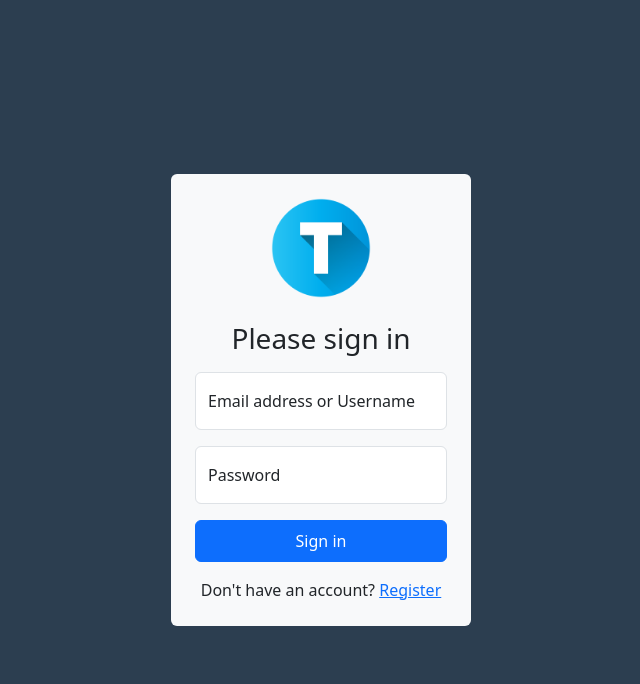
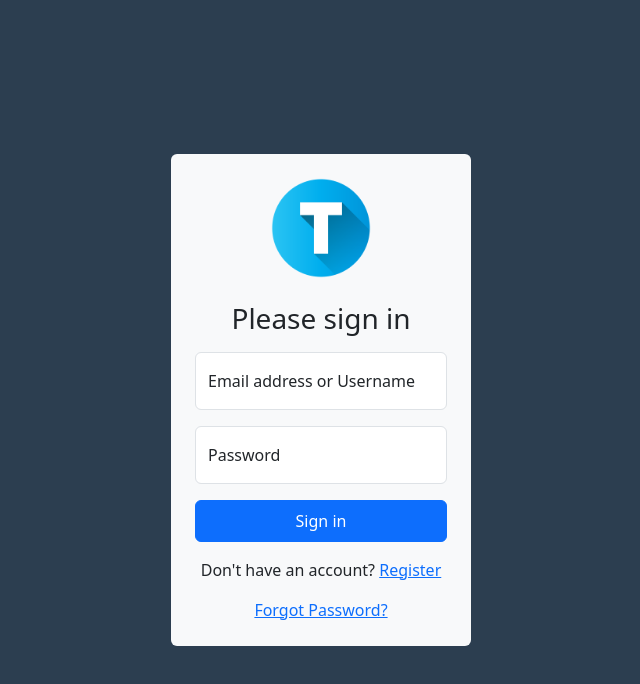
Before and after one commit to GavriloaiaMircea/TeachTrack, a React (Vite) app in the folder frontend/: page /login in a window 1280 px wide. Shown: the top 684 px of the page, without its empty margins (319-959 px from the left). Built offline with nearby package versions, Linux system fonts and the light colour scheme; no server answers.

Commit message:
Added a new link that redirects to the github repo

```diff
--- a/frontend/package.json
+++ b/frontend/package.json
@@ -12,10 +12,12 @@
   "dependencies": {
     "axios": "^1.7.7",
     "bootstrap": "^5.3.3",
+    "bootstrap-icons": "^1.11.3",
     "date-fns": "^4.1.0",
     "react": "^18.3.1",
     "react-bootstrap": "^2.10.4",
     "react-dom": "^18.3.1",
+    "react-icons": "^5.3.0",
     "react-router-dom": "^6.26.2",
     "zod": "^3.23.8",
     "zustand": "^5.0.0-rc.2"
--- a/frontend/src/components/AuthForm.jsx
+++ b/frontend/src/components/AuthForm.jsx
@@ -18,6 +18,12 @@ function AuthForm({
   const [serverError, setServerError] = useState("");
   const navigate = useNavigate();
   const setUser = useUserStore((state) => state.setUser);
+  let type;
+  if (title === "Please sign in") {
+    type = "login";
+  } else {
+    type = "register";
+  }
 
   const handleChange = (e) => {
     const { id, value } = e.target;
@@ -95,6 +101,11 @@ function AuthForm({
             {linkPath === "/login" ? "Login" : "Register"}
           </Link>
         </p>
+        {type === "login" && (
+          <p className="mt-3 mb-0">
+            <Link to="/forgot-password">Forgot Password?</Link>
+          </p>
+        )}
       </form>
     </div>
   );
--- a/frontend/src/components/NavBar.jsx
+++ b/frontend/src/components/NavBar.jsx
@@ -9,6 +9,7 @@ import {
   Container,
   Nav,
 } from "react-bootstrap";
+import { BsSearch } from "react-icons/bs";
 
 function NavBar({ logout, addClass, onSearch }) {
   const [searchTerm, setSearchTerm] = useState("");
@@ -28,6 +29,14 @@ function NavBar({ logout, addClass, onSearch }) {
       <Container fluid className="flex-column flex-lg-row">
         <Navbar.Brand className="d-flex align-items-center mb-2 mb-lg-0">
           <img src={icon} width="40" height="40" alt="" className="me-2" />
+          <a
+            href="https://github.com/GavriloaiaMircea/TeachTrack"
+            target="_blank"
+            rel="noopener noreferrer"
+            className="text-decoration-none me-2"
+          >
+            <i className="bi bi-github" style={{ fontSize: "2.5rem" }}></i>
+          </a>
           <span className="h5 mb-0">Hello {username}</span>
         </Navbar.Brand>
 
@@ -50,8 +59,8 @@ function NavBar({ logout, addClass, onSearch }) {
               value={searchTerm}
               onChange={(e) => setSearchTerm(e.target.value)}
             />
-            <Button variant="outline-success" type="submit">
-              Search
+            <Button variant="outline-dark" type="submit">
+              <BsSearch />
             </Button>
           </Form>
 
--- a/frontend/src/main.jsx
+++ b/frontend/src/main.jsx
@@ -3,6 +3,7 @@ import { createRoot } from "react-dom/client";
 import { RouterProvider } from "react-router-dom";
 import router from "./routes.jsx";
 import "bootstrap/dist/css/bootstrap.min.css";
+import "bootstrap-icons/font/bootstrap-icons.css";
 
 createRoot(document.getElementById("root")).render(
   <StrictMode>
--- /dev/null
+++ b/frontend/src/pages/ForgotPasswordPage.jsx
@@ -0,0 +1,7 @@
+import React from "react";
+
+function ForgotPasswordPage() {
+  return <div>ForgotPassword</div>;
+}
+
+export default ForgotPasswordPage;
--- a/frontend/src/routes.jsx
+++ b/frontend/src/routes.jsx
@@ -11,6 +11,7 @@ import AddAttendancePage from "./pages/AddAttendancePage";
 import EditAttendancePage from "./pages/EditAttendancePage";
 import AddGradePage from "./pages/AddGradePage";
 import EditGradePage from "./pages/EditGradePage";
+import ForgotPasswordPage from "./pages/ForgotPasswordPage";
 
 const router = createBrowserRouter([
   {
@@ -20,6 +21,10 @@ const router = createBrowserRouter([
   {
     path: "/register",
     element: <RegisterPage />,
+  },
+  {
+    path: "/forgot-password",
+    element: <ForgotPasswordPage />,
   },
   {
     path: "/",
```
Also changed, not shown: 1 other file (tests, documents, lock files or other folders).
